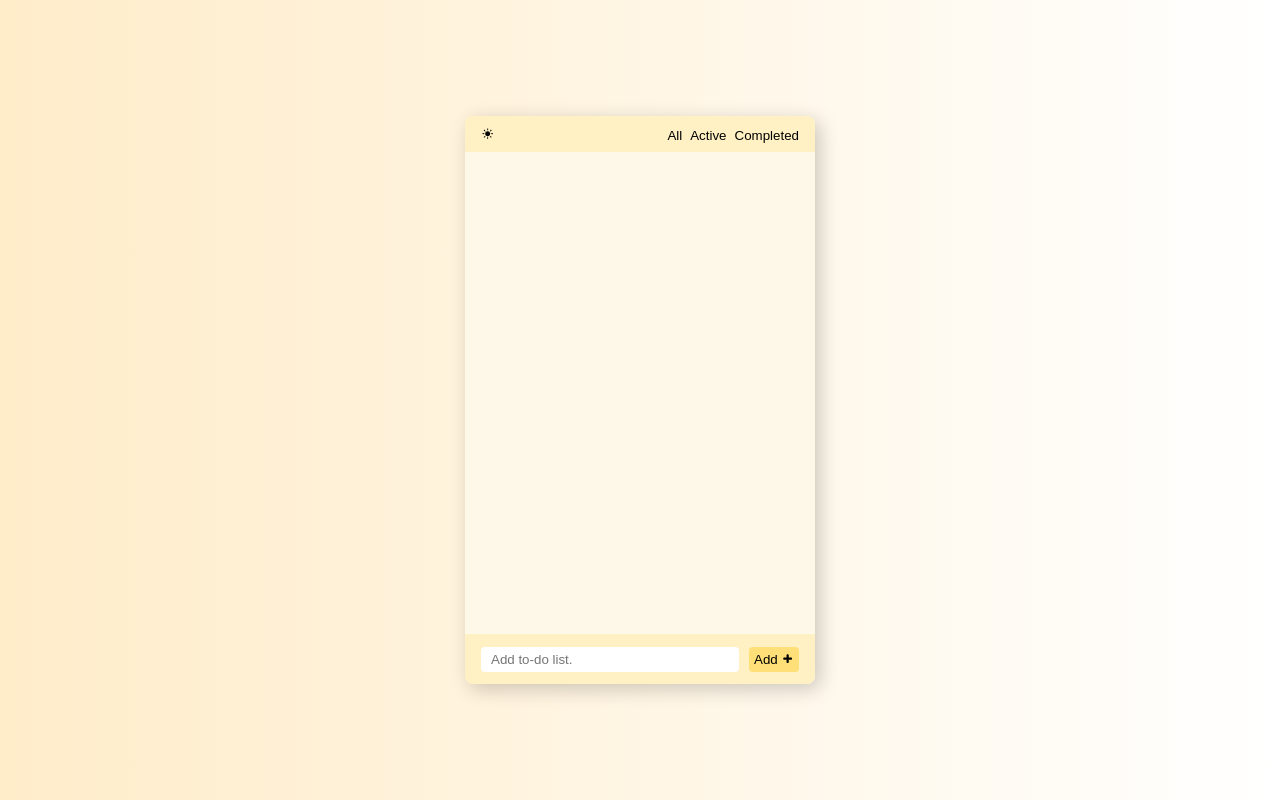
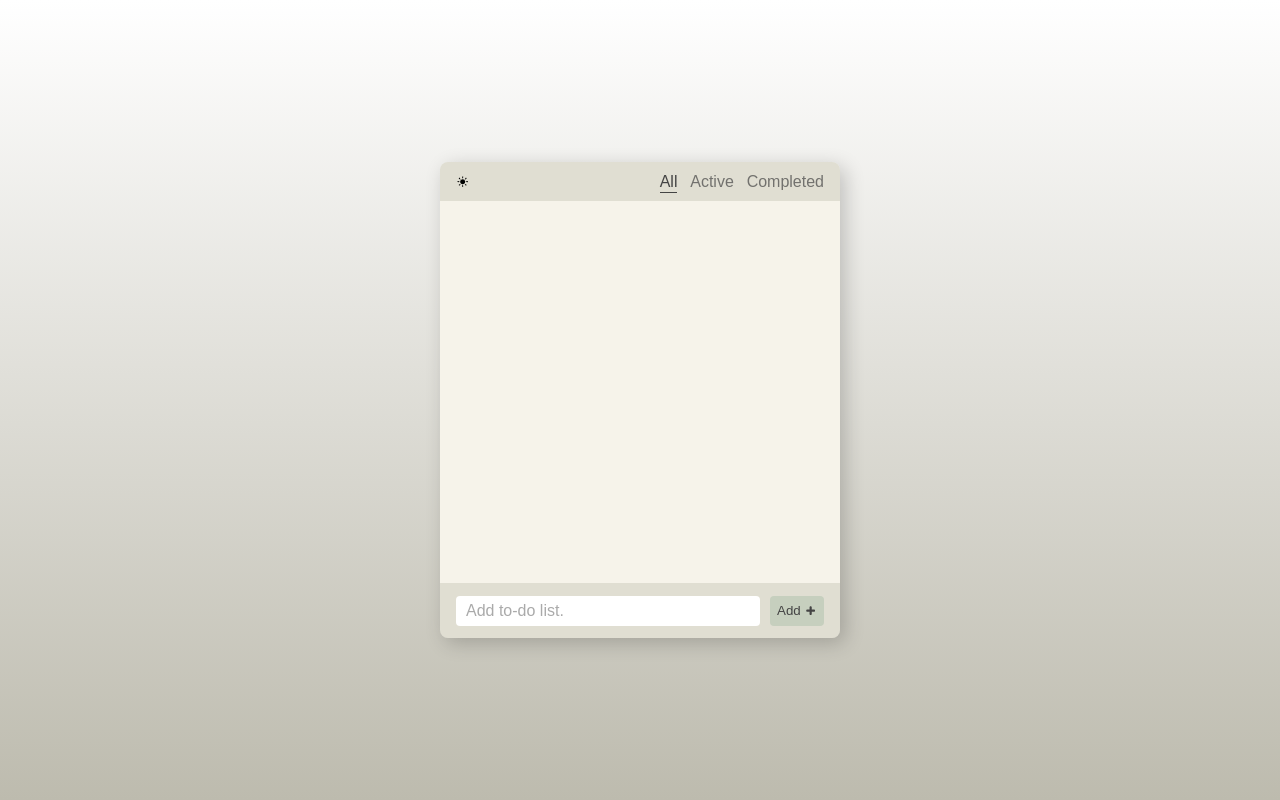
Before and after one commit to gloriaGwak/to-do-list, a React (Create React App) app: page / in a window 1280 px wide. Built offline with nearby package versions, Linux system fonts and the light colour scheme.

Commit message:
edited css and add dark mode

```diff
--- a/src/App.css
+++ b/src/App.css
@@ -7,7 +7,7 @@
 }
 .list_wrap{
     overflow: hidden;
-    width: 350px;
+    width: 400px;
     margin: 0 auto;
     border-radius: 8px;
     box-shadow: 5px 5px 20px 0px rgba(0,0,0,0.2)
--- a/src/App.js
+++ b/src/App.js
@@ -1,14 +1,15 @@
-import React, { useState } from 'react';
+import React, { useState, useContext } from 'react';
 import './App.css';
 import Header from './components/Header/Header'
 import TodoList from './components/TodoList/TodoList';
+import DarkModeProvider from './context/DarkModeContext';
 
 const filters = ['all', 'active', 'completed'];
 export default function App() {
     const [filter, setFilter] = useState(filters[0]);
-    console.log(filter)
 
     return (
+        <DarkModeProvider>
             <div className='wrap'>
                 <div className='list_wrap'>
                     <Header
@@ -19,5 +20,6 @@ export default function App() {
                     <TodoList filter={filter} />
                 </div>
             </div>
+        </DarkModeProvider>
     );
 }
--- a/src/components/AddTodo/AddTodo.module.css
+++ b/src/components/AddTodo/AddTodo.module.css
@@ -3,29 +3,44 @@
     align-items: center;
     justify-content: space-between;
     padding: 0.8rem 1rem;
-    background: #fff1c3;
+    background: var(--color-darkBeige);
     gap: 10px;
 }
 
 .input_area input{
-    width: calc(100% - 60px);
-    height: 25px;
+    width: calc(100% - 64px);
+    height: 30px;
     padding: 0 10px;
     border-radius: 4px;
     border: none;
+    font-size: 1rem;
+    color: var(--color-text);
+}
+.input_area input:focus{
+    outline: 1px dashed var(--color-accent);
+    outline-offset: -1px;
+}
+
+.input_area input::placeholder{
+    color: #aaa;
 }
 
 .input_area button{
     display: flex;
     align-items: center;
     justify-content: space-between;
-    width: 50px;
-    height: 25px;
-    padding: 0 5px;
+    width: 54px;
+    height: 30px;
+    padding: 0 7px;
     border-radius: 4px;
-    background: #ffdf78;
+    background: var(--color-mint);
     gap: 3px;
     cursor: pointer;
+    color: var(--color-text);
+    transition: filter 0.2s;
+}
+.input_area button:hover{
+    filter: brightness(85%);
 }
 .input_area svg{
     /* width: 100%; */
--- a/src/components/Header/Header.jsx
+++ b/src/components/Header/Header.jsx
@@ -1,19 +1,23 @@
-import React from 'react';
+import React, { useContext, useState } from 'react';
 import { TiAdjustBrightness } from "react-icons/ti";
 import filterStyle from './Header.module.css';
+import DarkModeContext from '../../context/DarkModeContext';
 
 export default function Header({filters, filter, onFilterChange}) {
-
+    // const {darkMode, toggleDarkMode} = useContext(DarkModeContext);
     return (
-        <header className={filterStyle.filter}>
-            <button type='button' className={filterStyle.dark_mode}>
+        <header className={filterStyle.filters}>
+            <button type='button'
+                className={filterStyle.dark_mode}
+                // onClick={()=>toggleDarkMode}
+            >
                 <TiAdjustBrightness />
             </button>
             <ul>
                 {filters.map((value, index) =>
                     <li key={index}>
-                        {/* {value && } */}
                         <button
+                            className={`${filterStyle.filter} ${filter === value && filterStyle.selected}`}
                             type='button'
                             onClick={() => onFilterChange(value)}
                         >
--- a/src/components/Header/Header.module.css
+++ b/src/components/Header/Header.module.css
@@ -1,33 +1,51 @@
-.filter{
+.filters{
     display: flex;
     align-items: center;
     justify-content: space-between;
-    padding: 0.5rem 1rem;
-    background: #fff1c3;
+    padding: 9px 1rem 8px;
+    background: var(--color-darkBeige);
 }
-.filter button{
+.filters button{
     background: none;
     cursor: pointer;
 }
 
-.filter .dark_mode{
+.filters .dark_mode{
     display: flex;
     align-items: center;
 
 }
-.filter ul{
+.filters ul{
     display: flex;
     align-items: center;
     justify-content: space-between;
-    gap: 0.5rem;
+    gap: 0.8rem;
 }
 
-.filter li{
-}
-.filter .active button{
-    font-weight: bold;
+.filters li{
 }
 
-.filter li button{
+.filter{
+    opacity: 0.7;
+    transition: opacity .2s;
+    font-size: 1rem;
+    color: var(--color-text);
     text-transform: capitalize;
 }
+
+.filter::after{
+    display: block;
+    width: 0;
+    height: 1px;
+    margin-top: 1px;
+    background: var(--color-text);
+    transition: width .2s;
+    content: "";
+
+}
+.filter.selected, .filter:hover{
+    opacity: 1;
+}
+.filter.selected::after, .filter:hover::after{
+    width: 100%;
+}
--- a/src/components/Todo/Todo.module.css
+++ b/src/components/Todo/Todo.module.css
@@ -2,9 +2,13 @@
     display: flex;
     justify-content: space-between;
     align-items: flex-start;
-    margin: 5px 0;
+    margin-bottom: 0.7rem;
     gap:10px;
 }
+.item:last-child{
+    margin-bottom: 0;
+}
+
 .checkbox_wrap{
     width: calc(100% - 30px);
     font-size: 0;
@@ -21,6 +25,8 @@
     width: calc(100% - 1.6rem);
     margin-left: 0.5rem;
     font-size: 1rem;
+    color: var(--color-text);
+    word-break: break-word;
 }
 .checkbox_wrap input[type="checkbox"]:checked + label{
     text-decoration: line-through;
@@ -36,7 +42,7 @@
     transition: transform .2s;
 }
 .btn_delete:hover{
-    transform: rotate(45deg);
+    transform: rotate(15deg);
 }
 .btn_delete svg{
     width: 18px;
--- a/src/components/TodoList/TodoList.module.css
+++ b/src/components/TodoList/TodoList.module.css
@@ -1,6 +1,6 @@
 .list_area{
     overflow-y: auto;
-    height: 450px;
-    background: #fef8e8;
+    height: 350px;
+    background: var(--color-beige);
     padding: 1rem;
 }
--- /dev/null
+++ b/src/context/DarkModeContext.jsx
@@ -0,0 +1,14 @@
+import { createContext, useState } from "react";
+
+// const DarkModeContext = createContext();
+export const DarkModeContext = createContext();
+
+export default function DarkModeProvider({children}) {
+    const [darkMode, setDarkMode] = useState(false);
+    const toggleDarkMode = () => setDarkMode((mode) => !mode);
+    return (
+        <DarkModeContext.Provider value={{darkMode, toggleDarkMode}}>
+            {children}
+        </DarkModeContext.Provider>
+    );
+}
--- a/src/index.css
+++ b/src/index.css
@@ -1,9 +1,10 @@
 :root{
-  ---color-bg-dark: #f5f5f5;
-  ---color-bg: rgb(248, 213, 148);
-  --color-grey: #d1d1d1;
-  --color-text: #333;
-  --color-acent: #f16e03;
+  --color-text: #444;
+  --color-mint:rgb(198, 207, 190);
+  --color-beige:rgb(246,243,234);
+  --color-darkBeige:rgb(224,222,210);
+  --color-grey:rgb(189,187,174);
+  --color-accent: rgb(75, 103, 119);
 }
 body {
   margin: 0;
@@ -12,23 +13,16 @@ body {
     sans-serif;
   -webkit-font-smoothing: antialiased;
   -moz-osx-font-smoothing: grayscale;
-
   display: flex;
   align-items: center;
   justify-content: center;
   width: 100%;
   height: 100vh;
-  background: rgb(248, 213, 148);
-  background: linear-gradient(90deg, rgb(255 236 201) 0%, rgba(255, 255, 255, 0.01) 100%);
-  /* background: rgb(13,10,36);
-  background: linear-gradient(90deg, rgba(13,10,36,1) 0%, rgba(106,102,130,1) 100%); */
+  background: var(--color-grey);
+  background: linear-gradient(0deg, var(--color-grey) 0%, rgba(255, 255, 255, 1) 100%);
+  font-size: 16px;
+  accent-color: var(--color-accent);
 }
-/* #root{
-  width: 100%;
-  height: 60%;
-  max-width: 500px;
-  background-color: var(---color-bg-dark);
-} */
 
 code {
   font-family: source-code-pro, Menlo, Monaco, Consolas, 'Courier New',
@@ -47,7 +41,22 @@ a{
   text-decoration: none;
 }
 button{
-  border-width: 0;
-  padding-block: 0;
-  padding-inline: 0;
+  outline: none;
+  border: none;
+  padding-block:0;
+  padding-inline:0;
 }
+
+::-webkit-scrollbar{
+  width: 0.5rem;
+}
+::-webkit-scrollbar-track{
+  background-color: #f3f3f3;
+}
+::-webkit-scrollbar-thumb{
+  background-color: rgba(179, 189, 171, 0.7);
+  border-radius: 20px;
+}
+::-webkit-scrollbar-thumb:hover{
+  background-color: rgba(179, 189, 171, 1);
+}
```
Lines whose indentation alone changed are shown as unchanged.
